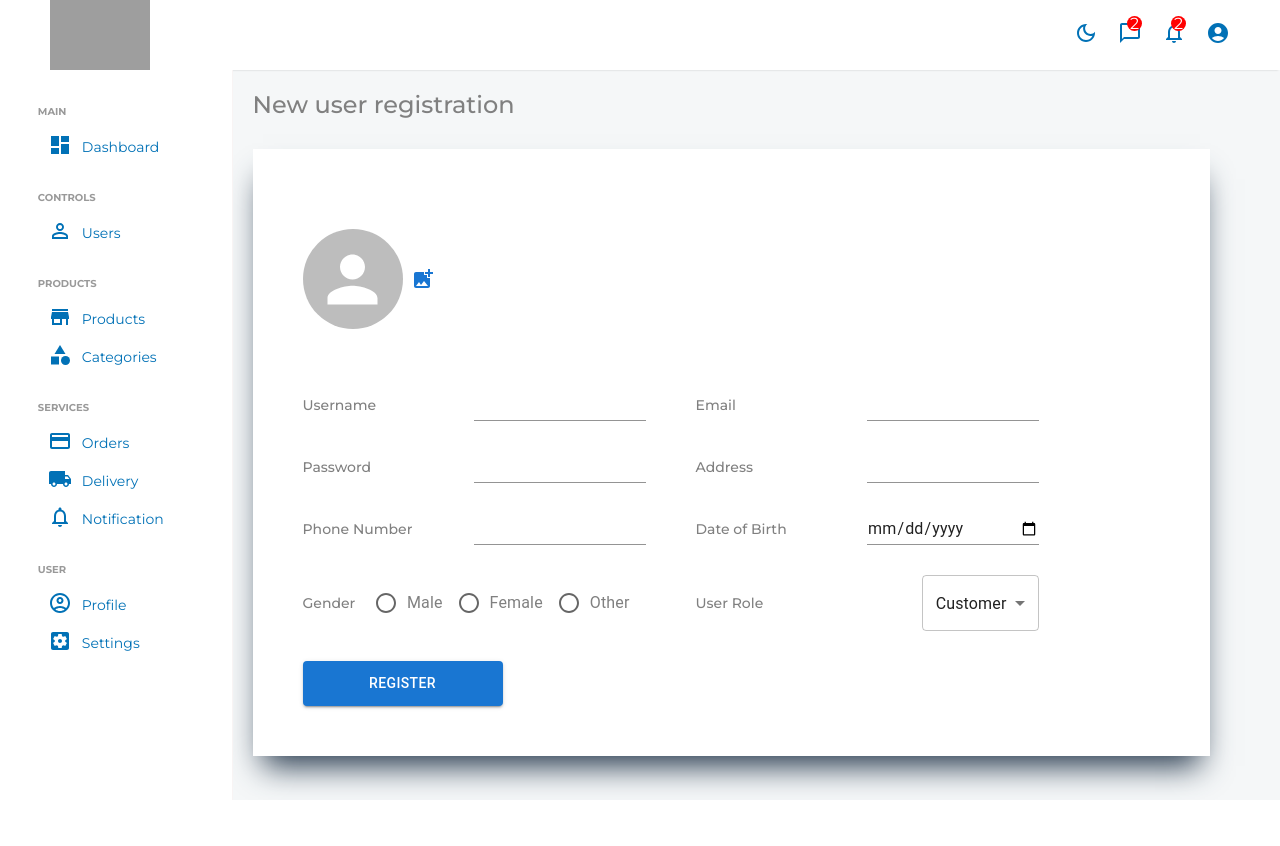
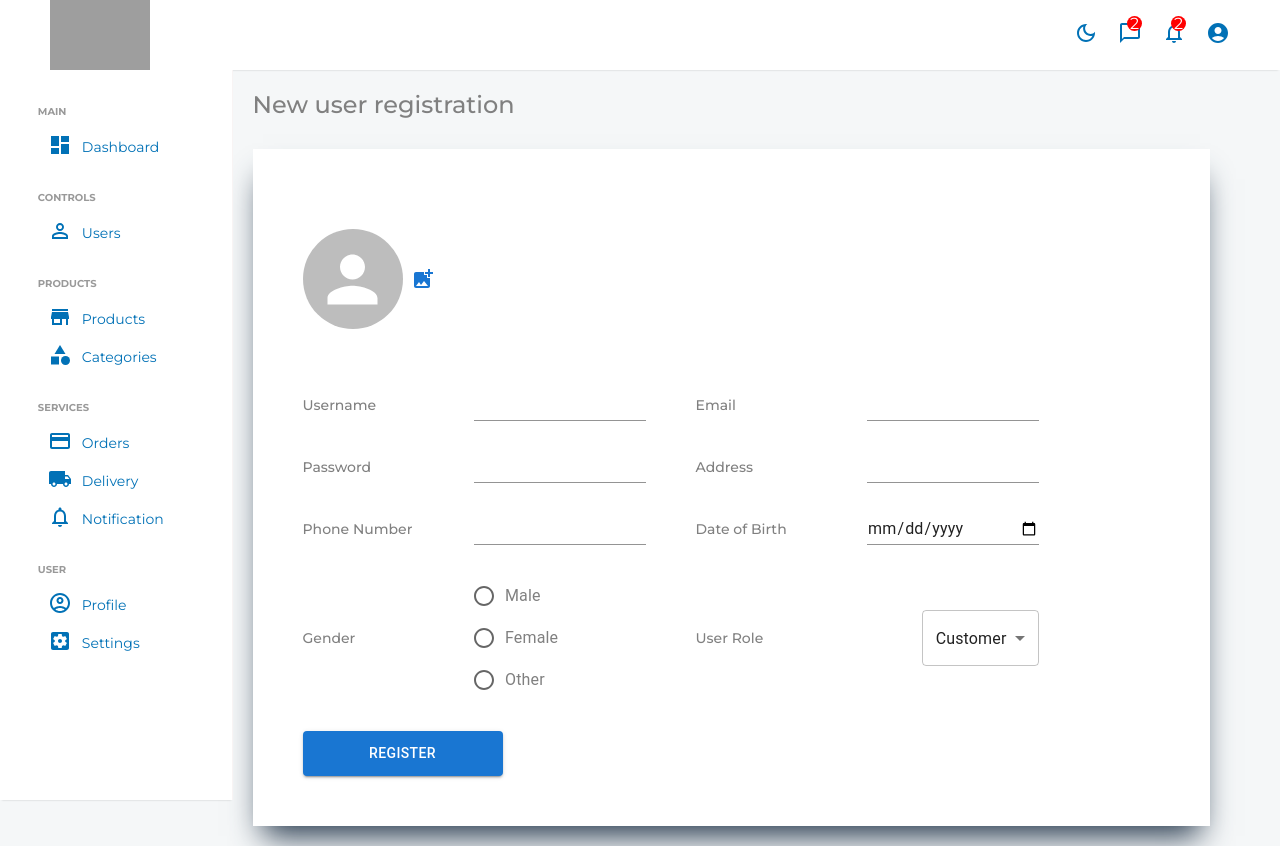
Before and after one commit to rxmann/Ecommerce-BechCha-Client, a React (Create React App) app: page /admin/user/register in a window 1280 px wide. Before the commit the page ends 800 px from the top, so only its background shows below. Built offline with nearby package versions, Linux system fonts and the light colour scheme; grey boxes are pictures that could not be loaded.

Commit message:
dynamic user registration page

```diff
--- a/src/AdminComponents/User/UserRegister.jsx
+++ b/src/AdminComponents/User/UserRegister.jsx
@@ -122,8 +122,8 @@ const UserRegister = () => {
                         ))}
                         <FormItem>
                             <Label> Gender </Label>
-                            <RadioGroup row >
-                                <FormControlLabel value="male" control={<Radio />} label="Male" />
+                            <RadioGroup row sx={{flex: "1"}}>
+                                <FormControlLabel value="male" control={<Radio  />} label="Male" />
                                 <FormControlLabel value="female" control={<Radio />} label="Female" />
                                 <FormControlLabel value="other" control={<Radio />} label="Other" />
                             </RadioGroup>
@@ -131,8 +131,8 @@ const UserRegister = () => {
 
                         <FormItem>
                             <Label> User Role </Label>
-                            <Select  value={userType} onChange={(e) => setUserType(e.target.value)}>
-                                <MenuItem value="customer" > Customer </MenuItem>
+                            <Select flex={1} autoWidth value={userType} onChange={(e) => setUserType(e.target.value)}>
+                                <MenuItem  value="customer" > Customer </MenuItem>
                                 <MenuItem value="admin" > Admin </MenuItem>
                             </Select>
                         </FormItem>
```
